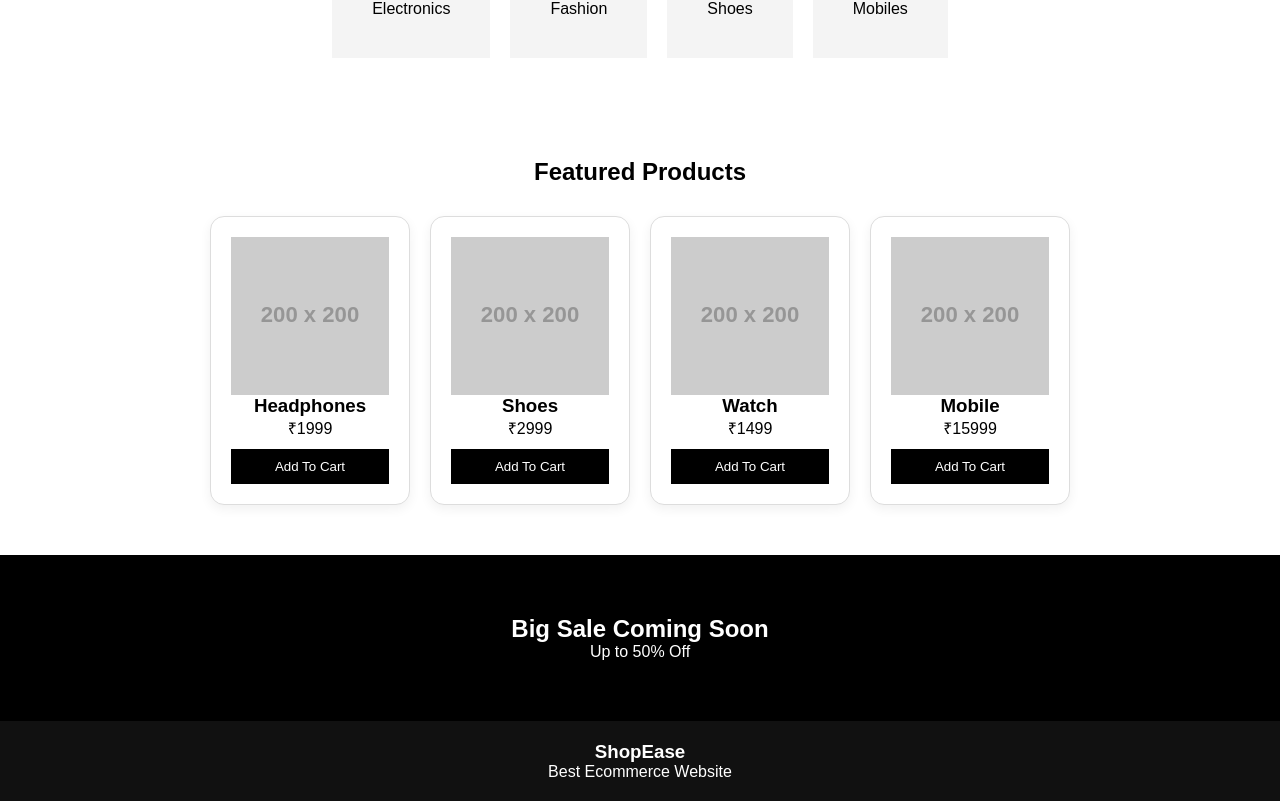
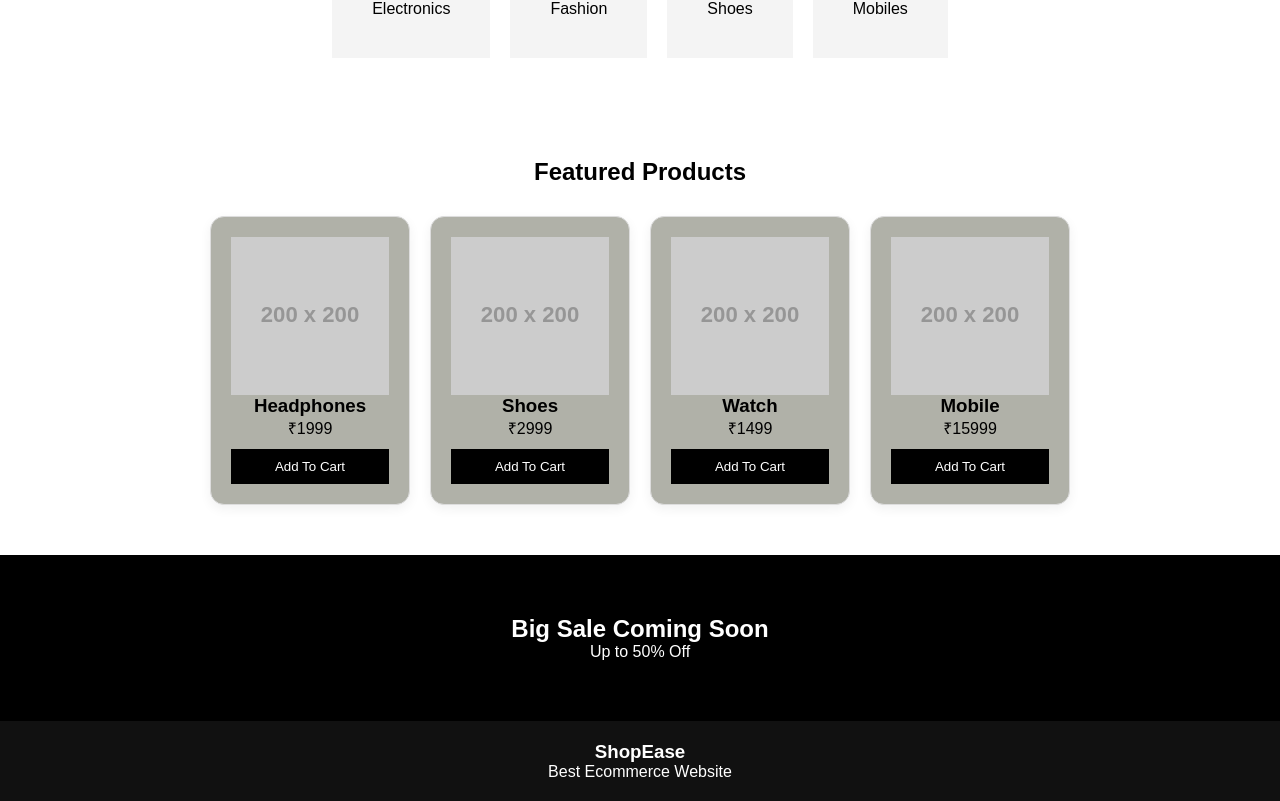
Before and after one commit to Aman-Verma123/aman-Ecommerce, a React (Vite) app in the folder frontend/: page /home in a window 1280 px wide. Shown: the part 873-1674 px from the top of the page. Built offline with nearby package versions, Linux system fonts and the light colour scheme.

Commit message:
product commit bapas kiya use prod.css ko reapply

```diff
--- a/frontend/src/css/products.css
+++ b/frontend/src/css/products.css
@@ -4,7 +4,7 @@
 
 padding:30px 20px;
 min-height:100vh;
-background:#f8f9fb;
+background:#262c38;
 
 }
 
@@ -49,7 +49,7 @@ gap:25px;
 
 .product-card{
 
-background:white;
+background:rgb(176, 177, 168);
 border-radius:14px;
 overflow:hidden;
 cursor:pointer;
```
